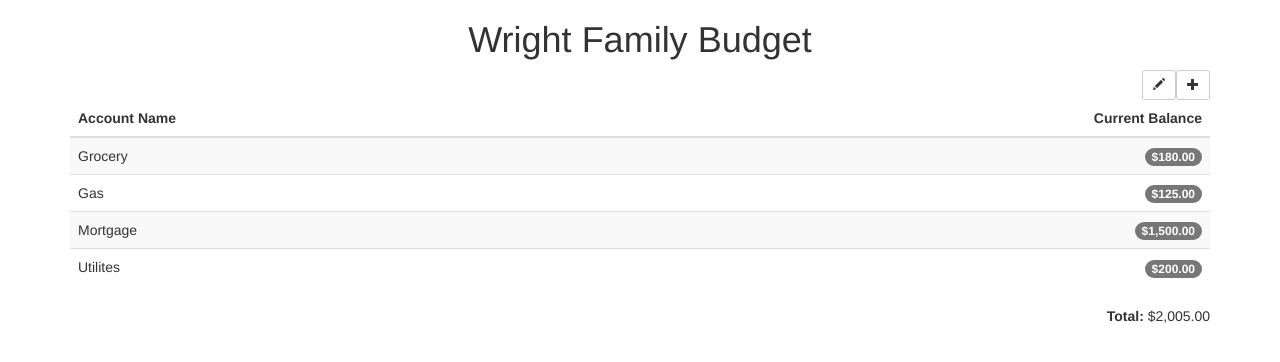
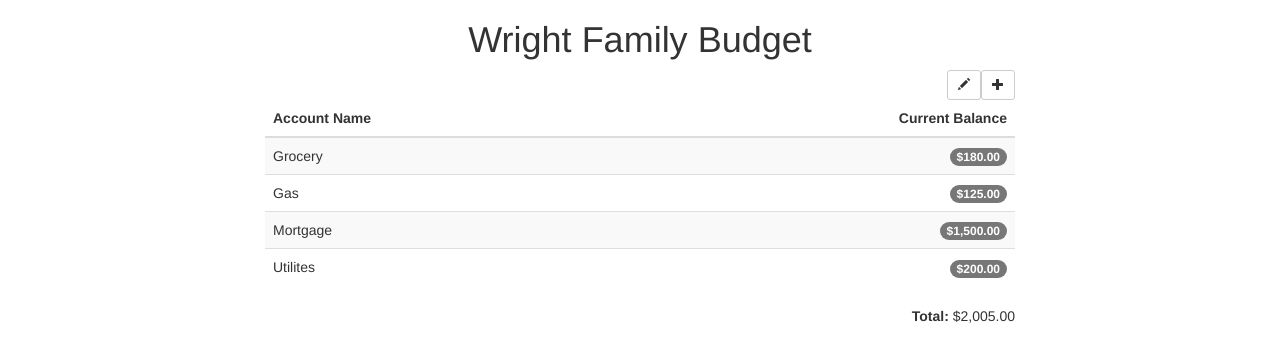
Before and after one commit to samoasao/Budget-App, an Angular app: page / in a window 1280 px wide. Shown: the top 362 px of the page. Built offline with nearby package versions, Linux system fonts and the light colour scheme.

Commit message:
Shrink and center table

```diff
--- a/src/app/app.component.html
+++ b/src/app/app.component.html
@@ -7,5 +7,9 @@
 </div>
 
 <div class="container">
-  <my-categories></my-categories>
+	<div class="row">
+	<div class="col-md-8 col-md-offset-2">
+			<my-categories></my-categories>
+		</div>
+	</div>
 </div>
```
